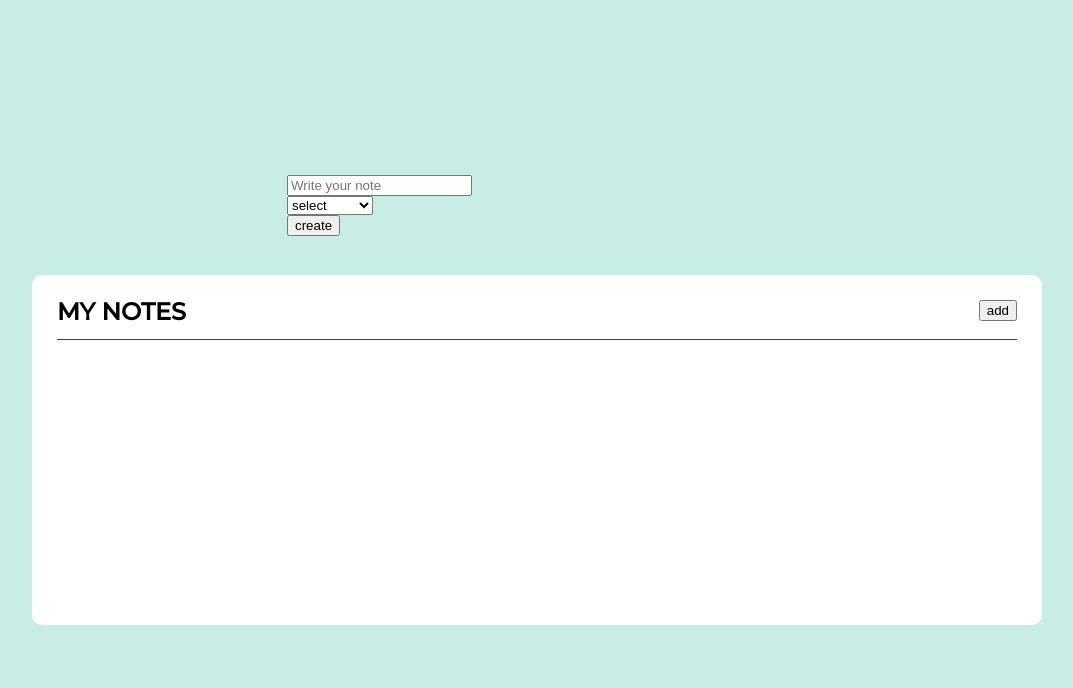
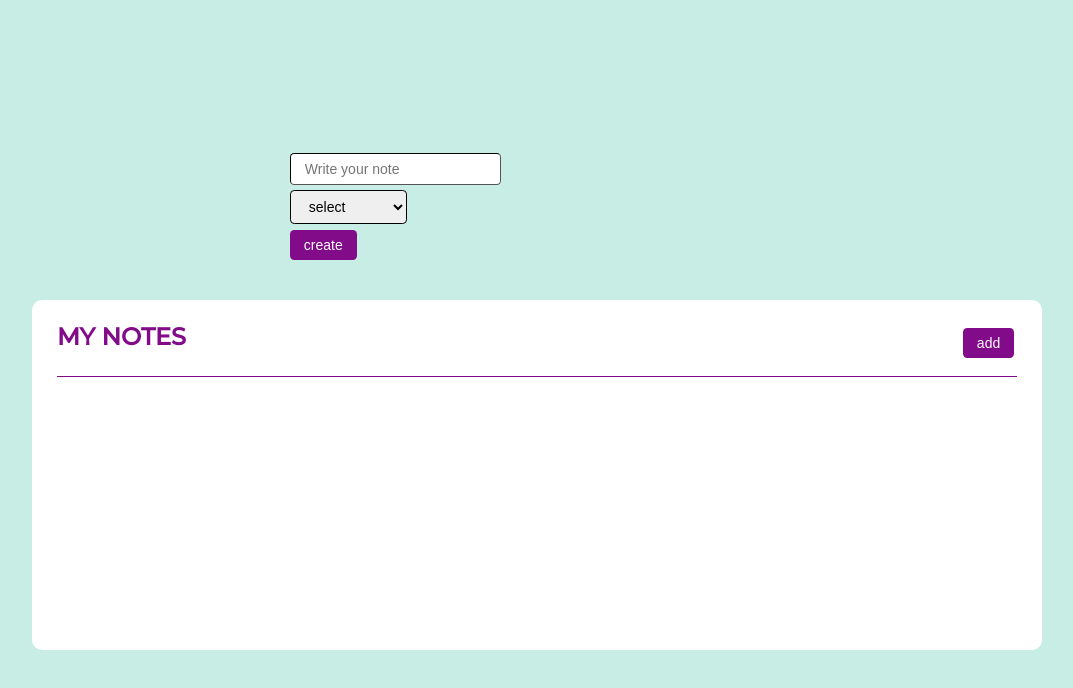
Before and after one commit to tugcecorekci/color-note, a plain HTML site: page index.html in a window 1280 px wide. Both pictures are taken after a click on the button "add". Shown: the whole page, without its empty margins (103-1176 px from the left). Drawn offline with Linux system fonts and the light colour scheme.

Commit message:
Added CSS styles.

```diff
--- a/index.css
+++ b/index.css
@@ -66,7 +66,7 @@ body {
 #tglForm {
     display: none;
     width: 500px;
-    height: 100px;
+    height: 150px;
 }
 
 .panel2 {
@@ -91,6 +91,7 @@ body {
 .headerSection h1{
     font-weight: bold;
     font-size: x-large;
+    color: #820B8A;
 }
 
 .noteSection {
@@ -106,10 +107,35 @@ body {
 }
 
 .oneNote div{
-    padding: 5px;
-    margin: 5px;
+    padding: 15px 25px 15px 15px;
 }
 
 .oneNote div:first-of-type {
     flex-grow: 1;
 }
+
+button {
+    background-color: #820B8A;
+    color: #fff;
+    border: none;
+    padding: 0.5em 1em;
+    margin: 0.2em;
+    text-align: center;
+    text-decoration: none;
+    display: inline-block;
+    font-size: 14px;
+    border-radius: .3em;
+}
+
+select, input {
+    border-color:black;
+    border-width: thin;
+    padding: 0.5em 1em;
+    margin: 0.2em;
+    text-align: start;
+    text-decoration: none;
+    display: inline-block;
+    font-size: 14px;
+    border-radius: .3em;
+    font-weight: light;
+}
```
